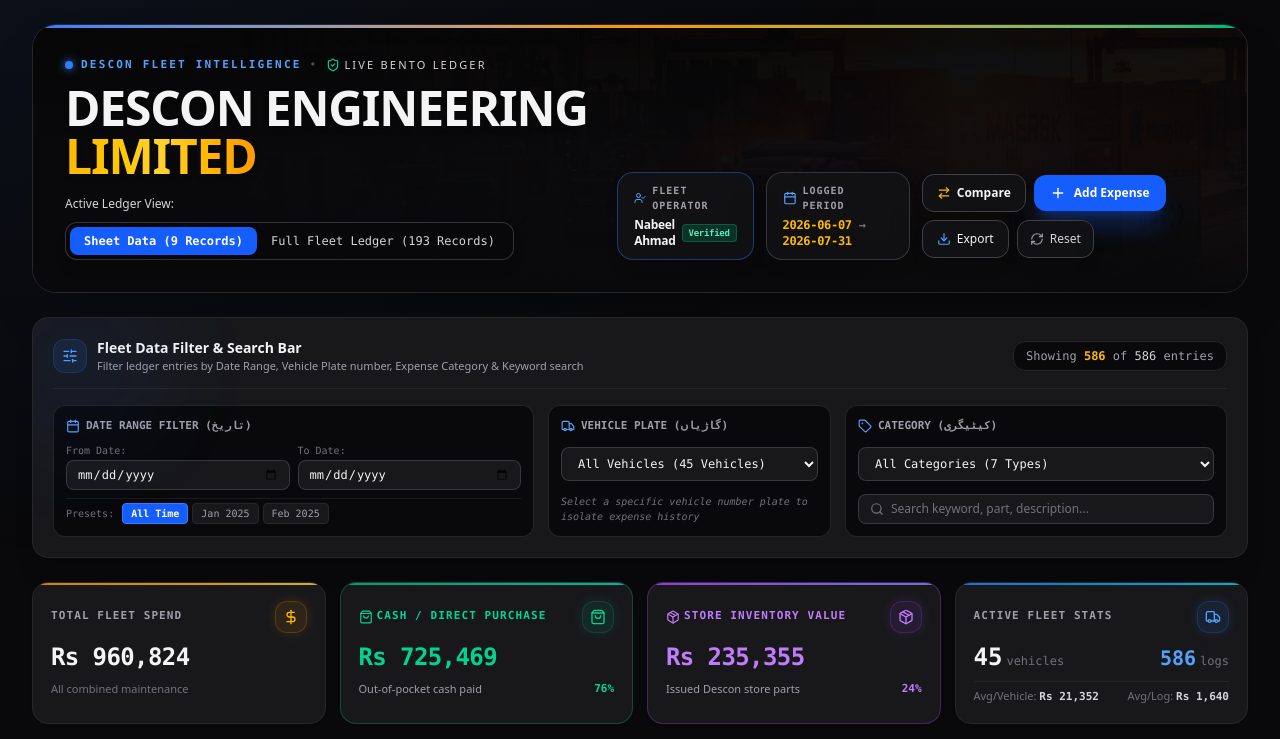
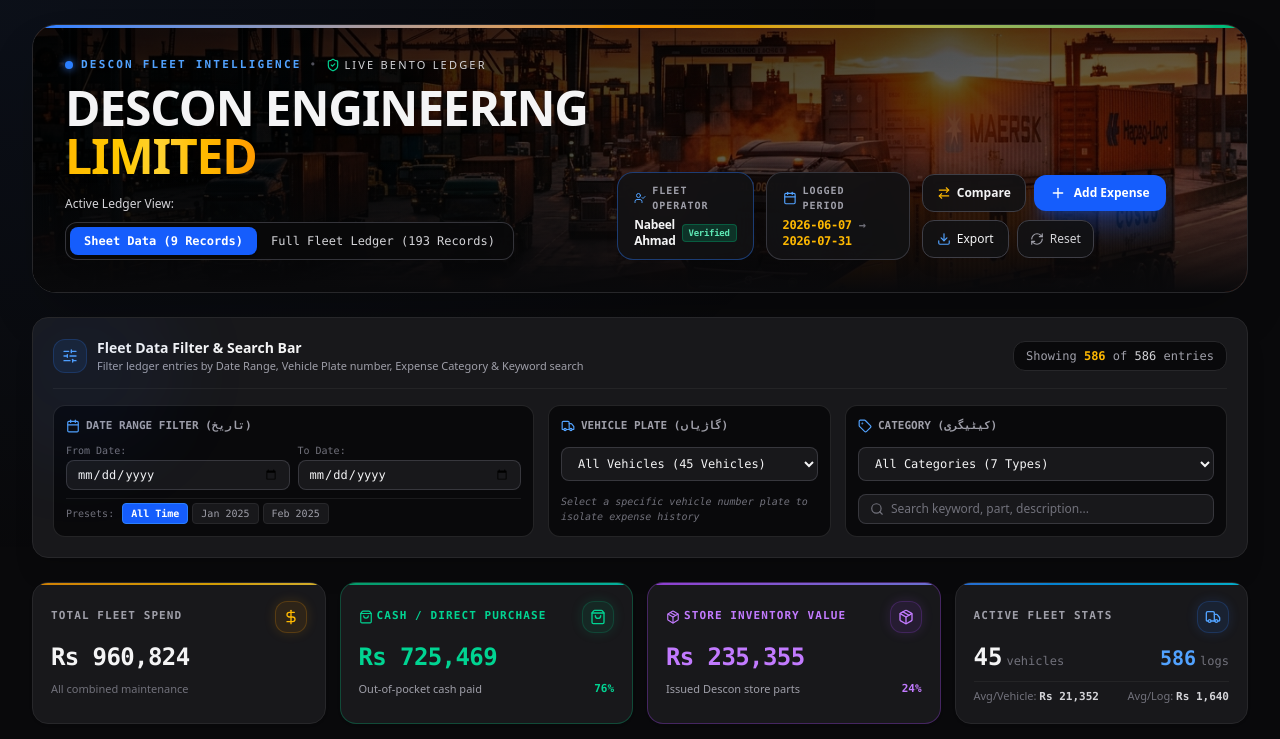
Before and after one commit to nabeelahmad240132572/Vecel-data, a React (Vite) app: page / in a window 1280 px wide. Shown: the top 739 px of the page. Built offline with nearby package versions, Linux system fonts and the light colour scheme.

Commit message:
style: enhance header background visibility
Adjust opacity and gradient overlays to improve text readability and visual clarity in the hero section.

```diff
--- a/src/components/Header.tsx
+++ b/src/components/Header.tsx
@@ -33,11 +33,11 @@
           src={heroBgPath}
           alt="Descon Fleet Logistics Background"
           referrerPolicy="no-referrer"
-          className="w-full h-full object-cover object-center opacity-30 mix-blend-luminosity scale-105"
+          className="w-full h-full object-cover object-center opacity-75 sm:opacity-85 transition-opacity duration-300"
         />
-        {/* Dark Multi-layer Gradient Overlays for High Legibility */}
-        <div className="absolute inset-0 bg-gradient-to-r from-[#09090b] via-[#09090b]/90 to-[#09090b]/75" />
-        <div className="absolute inset-0 bg-gradient-to-t from-[#09090b] via-transparent to-black/40" />
+        {/* Subtle Dark Gradient Overlay for High Text Contrast */}
+        <div className="absolute inset-0 bg-gradient-to-r from-black/85 via-black/60 to-black/40" />
+        <div className="absolute inset-0 bg-gradient-to-t from-[#09090b] via-transparent to-black/30" />
       </div>
 
       {/* Decorative gradient top bar */}
```
